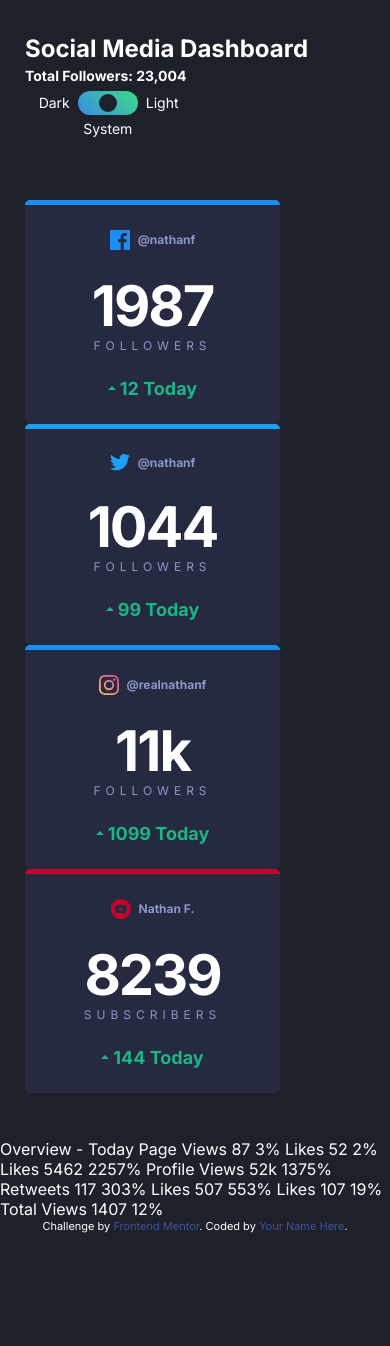
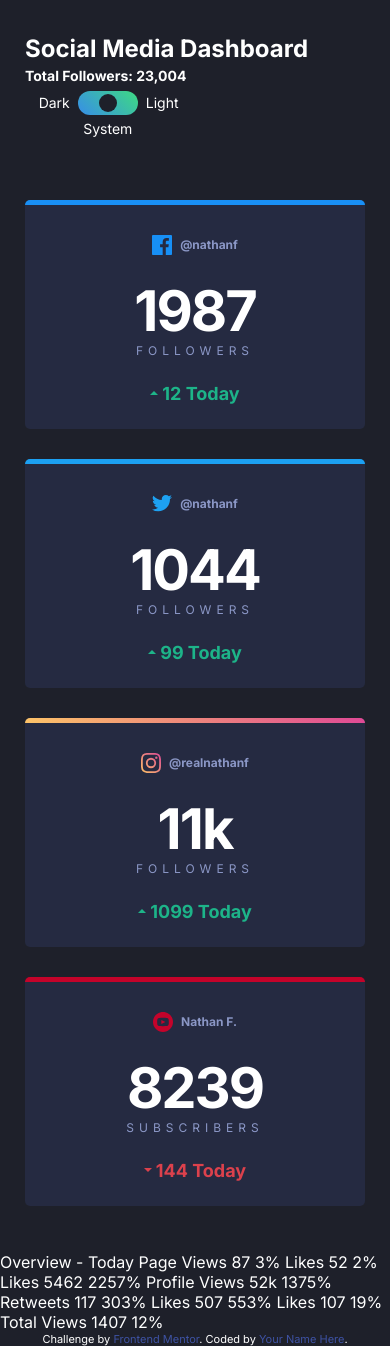
Before and after one commit to ClementMadiot/Social_Media_Dashboard_Dark-light-toggle_Javascript, a website: page index.html in a window 390 px wide. Before the commit the page ends 1233 px from the top, so only its background shows below. Drawn offline with Linux system fonts and the light colour scheme.

Commit message:
add cards scss + responsive card + linear gradiend insta card

```diff
--- a/app/scss/components/card.scss
+++ b/app/scss/components/card.scss
@@ -1,16 +1,33 @@
 @use '../util' as *;
 
+.cards {
+  display: grid;
+  grid-template-columns: 1fr;
+  gap: rem(30);
+
+  @include breakpoints(medium) {
+    grid-template-columns: repeat(2, 1fr);
+  }
+  @include breakpoints(large) {
+    grid-template-columns: repeat(4, 1fr);
+  }
+}
+
 .card {
+  position: relative;
+  overflow: hidden;
   background-color: var(--dark-card);
   color: var(--dark-text1);
-  width: rem(255);
   text-align: center;
   padding: rem(25);
   border-radius: rem(5);
+  flex: 1;
   &__platform {
     display: flex;
     justify-content: center;
     align-items: center;
+    height: rem(20);
+    margin-top: rem(5);
     margin-bottom: rem(28);
   }
   &--facebook {
@@ -23,7 +40,22 @@
   }
   &--instagram {
     @extend .card;
-    border-top: rem(5) solid var(--facebook);
+    padding-top: rem(30);
+    &::before {
+      content: '';
+      position: absolute;
+      display: block;
+      left: 0;
+      top: 0;
+      width: 100%;
+      height: rem(5);
+      background: linear-gradient(
+        225deg,
+        var(--instagram-end),
+        var(--instagram-middle) 50.91%,
+        var(--instagram-start) 100%
+      )
+    }
   }
   &--youtube {
     @extend .card;
--- a/app/scss/globals/colors.scss
+++ b/app/scss/globals/colors.scss
@@ -4,19 +4,20 @@
   --facebook: hsl(208, 92%, 53%);
   --twitter: hsl(203, 89%, 53%);
   --instagram-start: hsl(37, 97%, 70%);
+  --instagram-middle: hsl(5, 77%, 71%);
   --instagram-end: hsl(329, 70%, 58%);
-  --youtube:hsl(348, 97%, 39%);
-  --toggle-bg-start:hsl(210, 78%, 56%);
-  --toggle-bg-end:hsl(146, 68%, 55%);
-  --toggle:hsl(230, 22%, 74%);
-  --dark-bg:hsl(230, 17%, 14%);
-  --dark-top-bg:hsl(232, 19%, 15%);
-  --dark-card:hsl(228, 28%, 20%);
-  --dark-text1:hsl(228, 34%, 66%);
-  --dark-text2:hsl(0, 0%, 100%);
-  --light-bg:hsl(0, 0%, 100%);
-  --light-top-bg:hsl(225, 100%, 98%);
-  --light-card:hsl(227, 47%, 96%);
-  --light-text1:hsl(228, 12%, 44%);
-  --light-text2:hsl(230, 17%, 14%);
+  --youtube: hsl(348, 97%, 39%);
+  --toggle-bg-start: hsl(210, 78%, 56%);
+  --toggle-bg-end: hsl(146, 68%, 55%);
+  --toggle: hsl(230, 22%, 74%);
+  --dark-bg: hsl(230, 17%, 14%);
+  --dark-top-bg: hsl(232, 19%, 15%);
+  --dark-card: hsl(228, 28%, 20%);
+  --dark-text1: hsl(228, 34%, 66%);
+  --dark-text2: hsl(0, 0%, 100%);
+  --light-bg: hsl(0, 0%, 100%);
+  --light-top-bg: hsl(225, 100%, 98%);
+  --light-card: hsl(227, 47%, 96%);
+  --light-text1: hsl(228, 12%, 44%);
+  --light-text2: hsl(230, 17%, 14%);
 }
--- a/index.html
+++ b/index.html
@@ -58,7 +58,7 @@
       </fieldset>
     </header>
     <main>
-      <section class="container">
+      <section class="container cards">
         <!-- Facebook-card  -->
         <div class="card--facebook">
           <div class="card__platform">
@@ -100,7 +100,6 @@
           </div>
         </div>
         <!-- Instagram-card  -->
-
         <div class="card--instagram">
           <div class="card__platform">
             <img
@@ -135,15 +134,17 @@
             <div class="card__count--big">8239</div>
             <div class="card__label">Subscribers</div>
           </div>
-          <div class="card__change--up">
-            <img src="images/icon-up.svg" alt="up arrow" />
+          <div class="card__change--down">
+            <img src="images/icon-down.svg" alt="up arrow" />
             <div class="card__number">144 Today</div>
           </div>
         </div>
       </section>
-      Overview - Today Page Views 87 3% Likes 52 2% Likes 5462 2257% Profile
-      Views 52k 1375% Retweets 117 303% Likes 507 553% Likes 107 19% Total Views
-      1407 12%
+      <div>
+        Overview - Today Page Views 87 3% Likes 52 2% Likes 5462 2257% Profile
+        Views 52k 1375% Retweets 117 303% Likes 507 553% Likes 107 19% Total
+        Views 1407 12%
+      </div>
     </main>
 
     <div class="attribution">
```
Also changed, not shown: dist/style.css, 1 other file.
